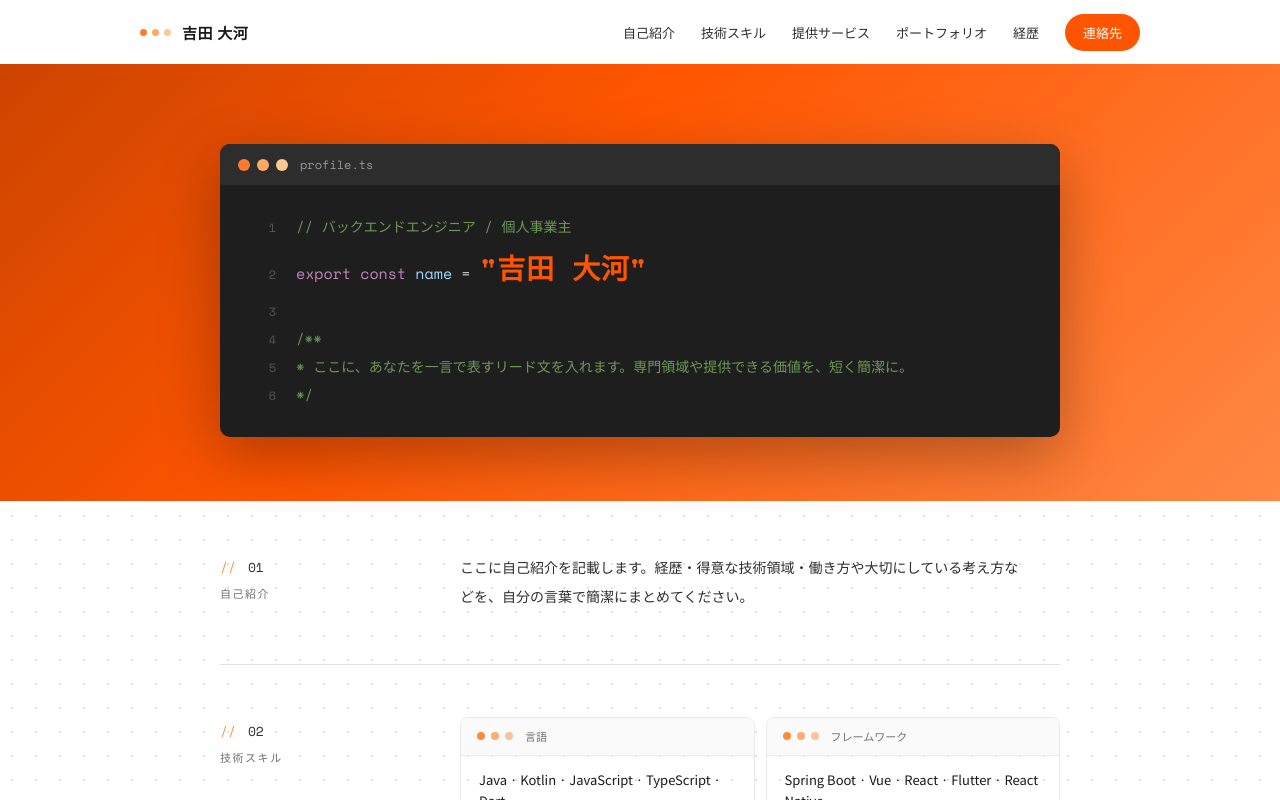
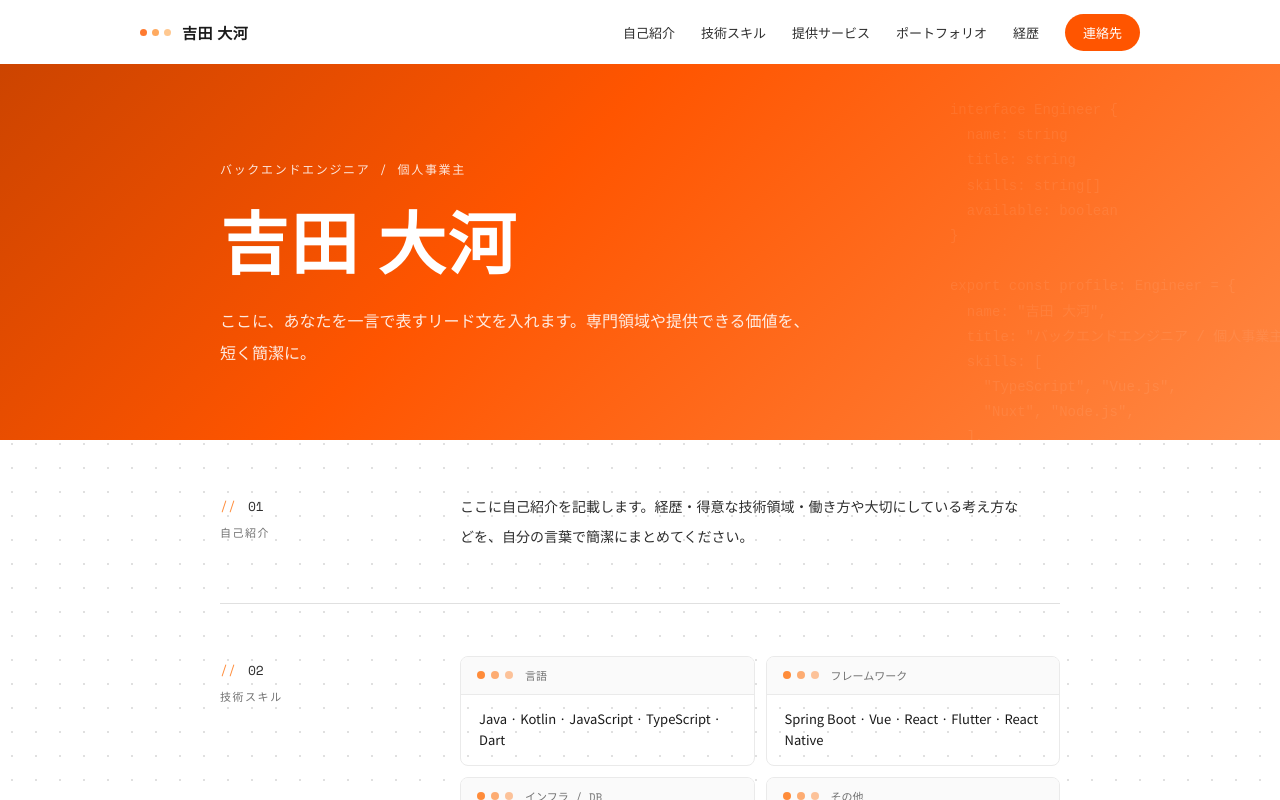
Before and after one commit to tyoshida1344/mypage, a Nuxt app: page / in a window 1280 px wide. Shown: the top 800 px of the page. Built offline with nearby package versions, Linux system fonts and the light colour scheme.

Commit message:
fix: #21 ヒーローをオレンジグラデーションに戻し、背景に薄くコードを配置
Co-Authored-By: Claude Opus 4.6 <noreply@anthropic.com>

```diff
--- a/components/HeroSection.vue
+++ b/components/HeroSection.vue
@@ -1,47 +1,27 @@
 <template>
   <div id="top" class="hero">
+    <div class="hero-code" aria-hidden="true">
+      <pre>interface Engineer {
+  name: string
+  title: string
+  skills: string[]
+  available: boolean
+}
+
+export const profile: Engineer = {
+  name: "{{ profile.name }}",
+  title: "{{ profile.title }}",
+  skills: [
+    "TypeScript", "Vue.js",
+    "Nuxt", "Node.js",
+  ],
+  available: true,
+}</pre>
+    </div>
     <div class="hero-inner">
-      <div class="code-window">
-        <div class="code-titlebar">
-          <span class="code-dots">
-            <span class="code-dot code-dot-1" />
-            <span class="code-dot code-dot-2" />
-            <span class="code-dot code-dot-3" />
-          </span>
-          <span class="code-filename">profile.ts</span>
-        </div>
-        <div class="code-body">
-          <div class="code-line">
-            <span class="line-num">1</span>
-            <span class="line-content"><span class="code-comment">// {{ profile.title }}</span></span>
-          </div>
-          <div class="code-line code-line-name">
-            <span class="line-num">2</span>
-            <span class="line-content">
-              <span class="code-keyword">export const</span>
-              <span class="code-var"> name</span>
-              <span class="code-op"> = </span>
-              <span class="code-string">"{{ profile.name }}"</span>
-            </span>
-          </div>
-          <div class="code-line">
-            <span class="line-num">3</span>
-            <span class="line-content">&nbsp;</span>
-          </div>
-          <div class="code-line">
-            <span class="line-num">4</span>
-            <span class="line-content"><span class="code-comment">/**</span></span>
-          </div>
-          <div class="code-line">
-            <span class="line-num">5</span>
-            <span class="line-content"><span class="code-comment"> * {{ profile.lead }}</span></span>
-          </div>
-          <div class="code-line">
-            <span class="line-num">6</span>
-            <span class="line-content"><span class="code-comment"> */</span></span>
-          </div>
-        </div>
-      </div>
+      <div class="subtitle">{{ profile.title }}</div>
+      <h1 class="title">{{ profile.name }}</h1>
+      <p class="lead">{{ profile.lead }}</p>
     </div>
   </div>
 </template>
@@ -52,138 +32,71 @@ import { profile } from '~/data/site';
 
 <style scoped>
 .hero {
+  position: relative;
+  overflow: hidden;
   background: linear-gradient(135deg, #cc4400 0%, #ff5500 40%, #ff8844 100%);
 }
 
-.hero-inner {
-  max-width: 1000px;
-  margin: 0 auto;
-  padding: 80px 80px 64px;
-}
-
-.code-window {
-  background: #1e1e1e;
-  border-radius: 10px;
-  overflow: hidden;
-  box-shadow: 0 20px 60px rgba(0, 0, 0, 0.3);
-}
-
-.code-titlebar {
-  display: flex;
-  align-items: center;
-  gap: 12px;
-  padding: 12px 18px;
-  background: #2d2d2d;
-}
-
-.code-dots {
-  display: flex;
-  gap: 7px;
-}
-
-.code-dot {
-  width: 12px;
-  height: 12px;
-  border-radius: 50%;
-}
-
-.code-dot-1 {
-  background: var(--color-accent-dot-1);
-}
-
-.code-dot-2 {
-  background: var(--color-accent-dot-2);
-}
-
-.code-dot-3 {
-  background: var(--color-accent-dot-3);
-}
-
-.code-filename {
-  font-family: var(--font-mono);
-  font-size: 12px;
-  color: #999;
-}
-
-.code-body {
-  padding: 28px 24px;
-}
-
-.code-line {
-  display: flex;
-  align-items: baseline;
+.hero-code {
+  position: absolute;
+  top: 20px;
+  right: -20px;
   font-family: var(--font-mono);
   font-size: 14px;
-  line-height: 2;
-}
-
-.code-line-name {
-  font-size: 15px;
-}
-
-.line-num {
-  color: #555;
-  width: 32px;
-  flex-shrink: 0;
-  text-align: right;
-  margin-right: 20px;
-  font-size: 12px;
+  line-height: 1.8;
+  color: rgba(255, 255, 255, 0.08);
+  white-space: pre;
+  pointer-events: none;
   user-select: none;
 }
 
-.line-content {
-  min-width: 0;
+.hero-inner {
+  position: relative;
+  max-width: 1000px;
+  margin: 0 auto;
+  padding: 96px 80px 72px;
 }
 
-.code-comment {
-  color: #6a9955;
+.subtitle {
+  font-family: var(--font-mono);
+  font-size: 12px;
+  letter-spacing: 0.14em;
+  color: rgba(255, 255, 255, 0.85);
+  margin-bottom: 24px;
 }
 
-.code-keyword {
-  color: #c586c0;
+.title {
+  font-weight: 700;
+  font-size: 68px;
+  line-height: 1.12;
+  letter-spacing: 0.03em;
+  margin: 0 0 26px;
+  color: #ffffff;
 }
 
-.code-var {
-  color: #9cdcfe;
-}
-
-.code-op {
-  color: #d4d4d4;
-}
-
-.code-string {
-  color: #ff5500;
-  font-size: 28px;
-  font-weight: 700;
-  letter-spacing: 0.02em;
+.lead {
+  font-size: 16px;
+  line-height: 2;
+  color: rgba(255, 255, 255, 0.88);
+  margin: 0;
+  font-weight: 300;
+  max-width: 600px;
 }
 
 @media (max-width: 768px) {
   .hero-inner {
-    padding: 40px 20px 32px;
+    padding: 48px 20px 36px;
   }
 
-  .code-body {
-    padding: 20px 16px;
+  .hero-code {
+    font-size: 11px;
+    right: -40px;
+    top: 10px;
   }
 
-  .code-line {
-    font-size: 12px;
-    line-height: 1.9;
-  }
-
-  .code-line-name {
-    font-size: 13px;
-  }
-
-  .line-num {
-    width: 24px;
-    margin-right: 12px;
-    font-size: 10px;
-  }
-
-  .code-string {
-    font-size: 20px;
+  .title {
+    font-size: 40px;
+    letter-spacing: 0.02em;
   }
 }
 </style>
```
